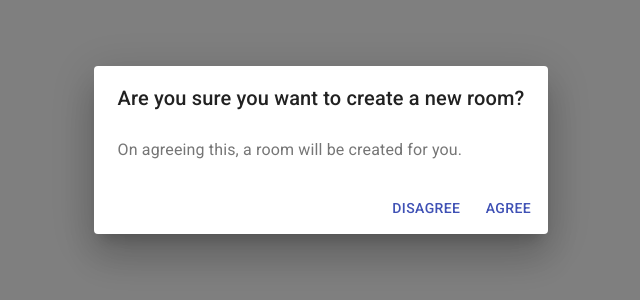
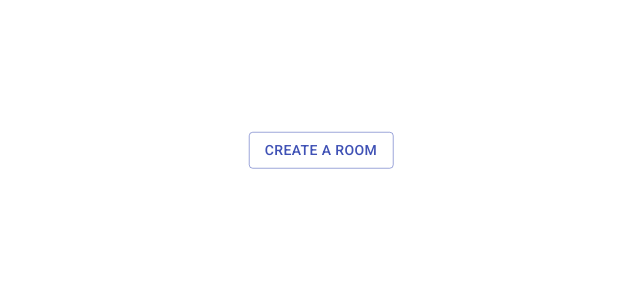
Before and after one commit to rishabhshuklax/VChat, a React (Create React App) app in the folder client/: page / in a window 1280 px wide. Shown: the part 250-550 px from the top of the page, without its empty margins (319-959 px from the left). Built offline with nearby package versions, Linux system fonts and the light colour scheme.

Commit message:
fix: dialog open

```diff
--- a/client/src/routes/CreateRoom.jsx
+++ b/client/src/routes/CreateRoom.jsx
@@ -12,10 +12,11 @@ const Transition = React.forwardRef(function Transition(props, ref) {
 });
 
 export default function AlertDialogSlide(props) {
-  const handleClickOpen = () => console.log('create room');
-  const handleClose = () => console.log('close');
-  const create = () => console.log('create');
-  const open = () => console.log('open');
+  const [open, setOpen] = React.useState(false);
+
+  const handleClickOpen = () => setOpen(true);
+  const handleClose = () => setOpen(false);
+  const create = () => console.log('create room');
 
   return (
     <div>
```
